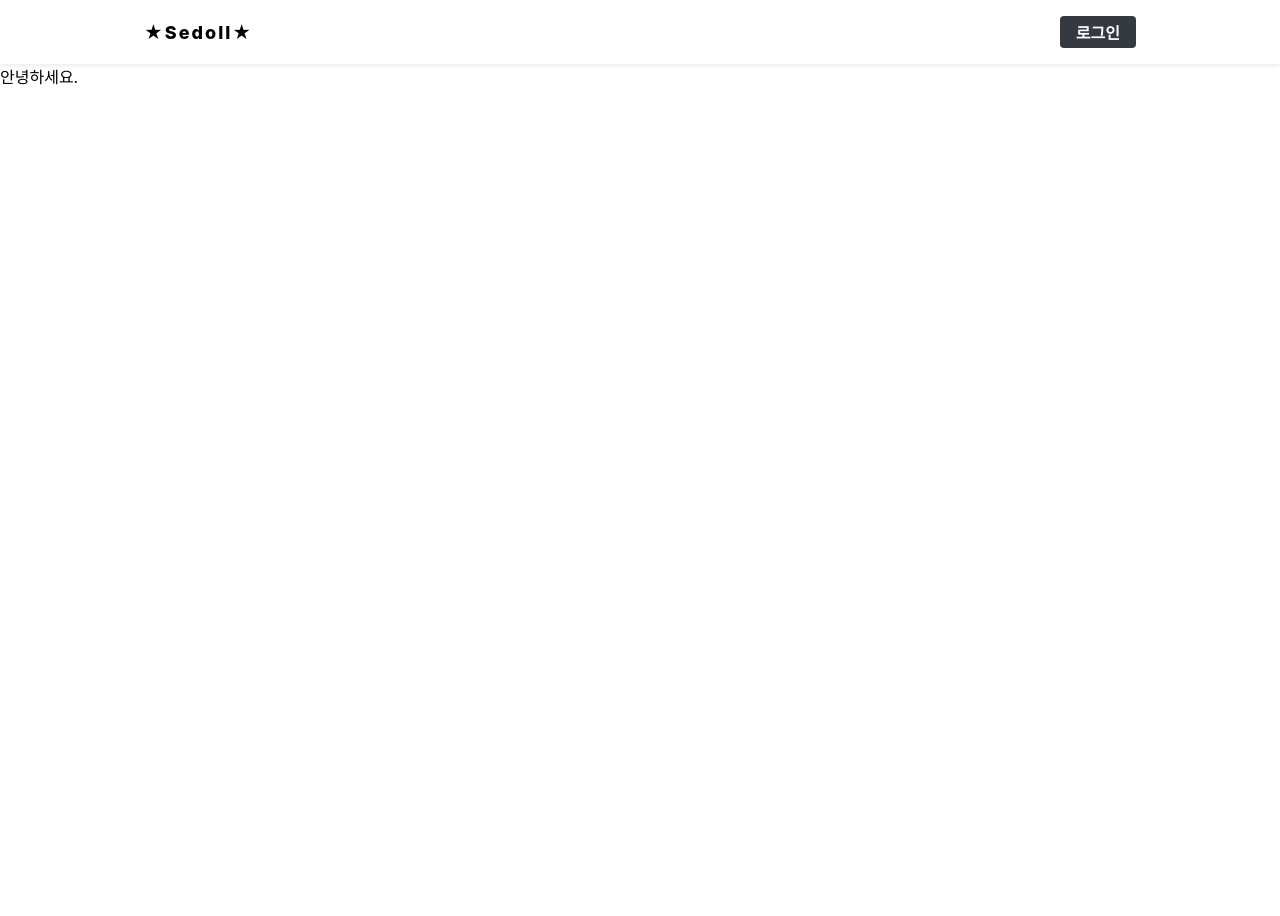
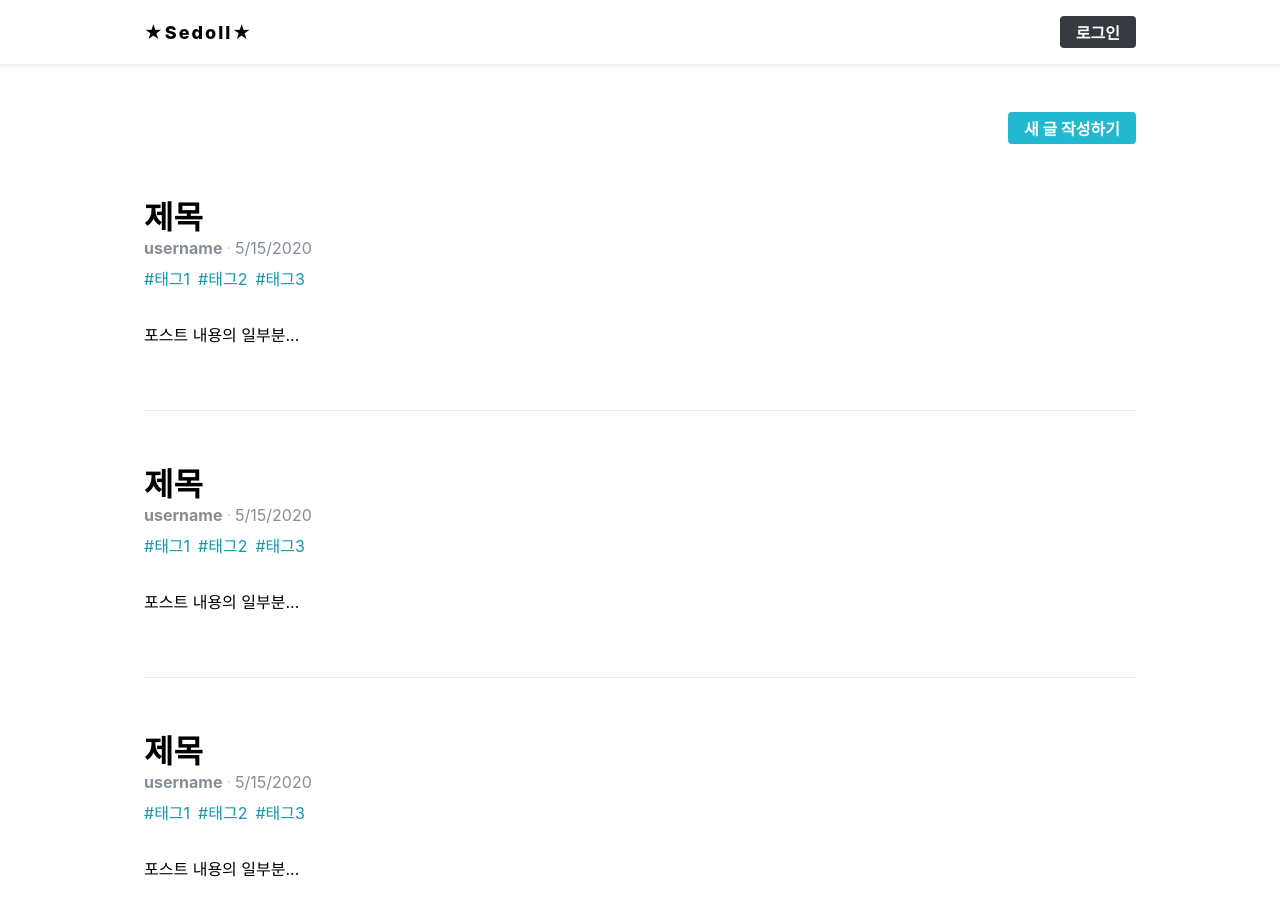
Before and after one commit to Gyumong/blog-frontend, a React (Create React App) app: page / in a window 1280 px wide. Shown: the top 916 px of the page. Before the commit the page ends 800 px from the top, so only its background shows below. Built offline with nearby package versions, Linux system fonts and the light colour scheme.

Commit message:
PostList UI 준비하기 -SubInfo,Tags 따로 분리해서 사용

```diff
--- /dev/null
+++ b/src/components/common/SubInfo.js
@@ -0,0 +1,37 @@
+import React from 'react';
+import styled, {css} from 'styled-components';
+import {Link} from 'react-router-dom';
+import palette from '../../lib/styles/palette';
+
+const SubInfoBlock = styled.div`
+    ${props =>
+        props.hasMarginTop &&
+        css`
+        margin-top:1rem;
+
+    `}
+    color: ${palette.gray[6]};
+
+    /* span 사이에 가운뎃점 문자 보여 주기 */
+    span + span:before{
+        color:${palette.gray[4]};
+        padding-left:0.25rem;
+        padding-right:0.25rem;
+        content: '\\B7'; /* 가운뎃점 문자 */
+    }
+`;
+
+const SubInfo= ({username,publishedDate, hasMarginTop})=>{
+    return(
+        <SubInfoBlock hasMarginTop={hasMarginTop}>
+            <span>
+                <b>
+                    <Link to={`/@${username}`}>{username}</Link>
+                </b>
+            </span>
+            <span>{new Date(publishedDate).toLocaleDateString()}</span>
+        </SubInfoBlock>
+    );
+};
+
+export default SubInfo;
--- /dev/null
+++ b/src/components/common/Tags.js
@@ -0,0 +1,31 @@
+import React from 'react';
+import styled from 'styled-components';
+import palette from '../../lib/styles/palette';
+import {Link} from 'react-router-dom';
+
+const TagsBlock = styled.div`
+    margin-top:0.5rem;
+    .tag{
+        display:inline-block;
+        color:${palette.cyan[7]};
+        text-decoration:none;
+        margin-right:0.5rem;
+        &:hover{
+            color:${palette.cyan[6]};
+        }
+    }
+`;
+
+const Tags= ({tags}) =>{
+    return(
+        <TagsBlock>
+            {tags.map(tag=>(
+                <Link className="tag" to={`/?tag=${tag}`} key={tag}>
+                    #{tag}
+                </Link>
+            ))}
+        </TagsBlock>
+    );
+};
+
+export default Tags;
--- a/src/components/post/PostViewer.js
+++ b/src/components/post/PostViewer.js
@@ -2,6 +2,8 @@
 import styled from 'styled-components';
 import palette from '../../lib/styles/palette';
 import Responsive from '../common/Responsive';
+import SubInfo from '../common/SubInfo';
+import Tags from '../common/Tags';
 
 const PostViewerBlock = styled(Responsive)`
     margin-top:4rem;
@@ -18,30 +20,6 @@
     }
 `;
 
-const SubInfo= styled.div`
-    margin-top:1rem;
-    color:${palette.gray[6]};
-/* span 사이에 가운뎃점 문자 보여 주기 */
-span+span:before{
-    color:${palette.gray[5]};
-    padding-left: 0.25rem;
-    padding-right:0.25rem;
-    content: '\\B7'; /* 가운뎃점 문자 */
-}
-`;
-
-const Tags = styled.div`
-    margin-top: 0.5rem;
-    .tag{
-        display: inline-block;
-        color: ${palette.cyan[7]};
-        text-decoration:none;
-        margin-right:0.5rem;
-        &:hover{
-            color:${palette.cyan[6]};
-        }
-    }
-`;
 const PostContent =styled.div`
     font-size:1.3125rem;
     color:${palette.gray[8]};
@@ -66,16 +44,12 @@
         <PostViewerBlock>
             <PostHead>
                 <h1>{title}</h1>
-                <SubInfo>
-                    <span>
-                        <b>{user.username}</b>
-                    </span>
-                    <span>{new Date(publishedDate).toLocaleDateString()}</span>
-                </SubInfo>
-                <Tags>
-                    {tags.map(tag =>(
-                    <div className="tag">#{tag}</div>
-                     ))} </Tags>
+                <SubInfo
+                    username={user.username}
+                    publishedDate={publishedDate}
+                    hasMarginTop
+                />
+                <Tags tags={tags} />
             </PostHead>
             <PostContent
                 dangerouslySetInnerHTML={{__html:body}}
--- /dev/null
+++ b/src/components/posts/PostList.js
@@ -0,0 +1,73 @@
+import React from 'react';
+import styled from 'styled-components';
+import Responsive from '../common/Responsive';
+import Button from '../common/Button';
+import palette from '../../lib/styles/palette';
+import SubInfo from '../common/SubInfo';
+import Tags from '../common/Tags';
+
+const PostListBlock =styled(Responsive)`
+    margin-top:3rem;
+`;
+
+const WritePostButtonWrapper =styled.div`
+    display:flex;
+    justify-content:flex-end;
+    margin-bottom: 3rem;
+`;
+
+const PostItemBlock =styled.div`
+    padding-top:3rem;
+    padding-bottom:3rem;
+    /* 맨 위 포스트는 padding-top 없음 */
+    &:first-child{
+        padding-top: 0;
+    }
+    &+&{
+        border-top:1px solid ${palette.gray[2]};
+    }
+
+    h2{
+        font-size: 2rem;
+        margin-bottom:0;
+        margin-top:0;
+        &:hover{
+            color:${palette.gray[6]};
+        }
+    }
+    p{
+        margin-top:2rem;
+    }
+`;
+
+
+
+const PostItem = ()=>{
+    return(
+        <PostItemBlock>
+            <h2>제목</h2>
+            <SubInfo username="username" publishedDate={new Date()} />
+            <Tags tags={['태그1','태그2','태그3']} />
+            <p>포스트 내용의 일부분...</p>
+        </PostItemBlock>
+    );
+};
+
+const PostList=()=>{
+    return(
+        <PostListBlock>
+            <WritePostButtonWrapper>
+                <Button cyan to="/write">
+                    새 글 작성하기
+                </Button>
+            </WritePostButtonWrapper>
+            <div>
+                <PostItem />
+                <PostItem />
+                <PostItem />
+            </div>
+        </PostListBlock>
+    );
+};
+
+export default PostList;
--- a/src/pages/PostListPage.js
+++ b/src/pages/PostListPage.js
@@ -1,11 +1,12 @@
 import React from 'react';
 import HeaderContainer from '../containers/common/HeaderContainer';
+import PostList from '../components/posts/PostList';
 
 const PostListPage=()=>{
     return(
         <>
             <HeaderContainer />
-            <div>안녕하세요.</div>
+            <PostList />
         </>
     );
 };
```
